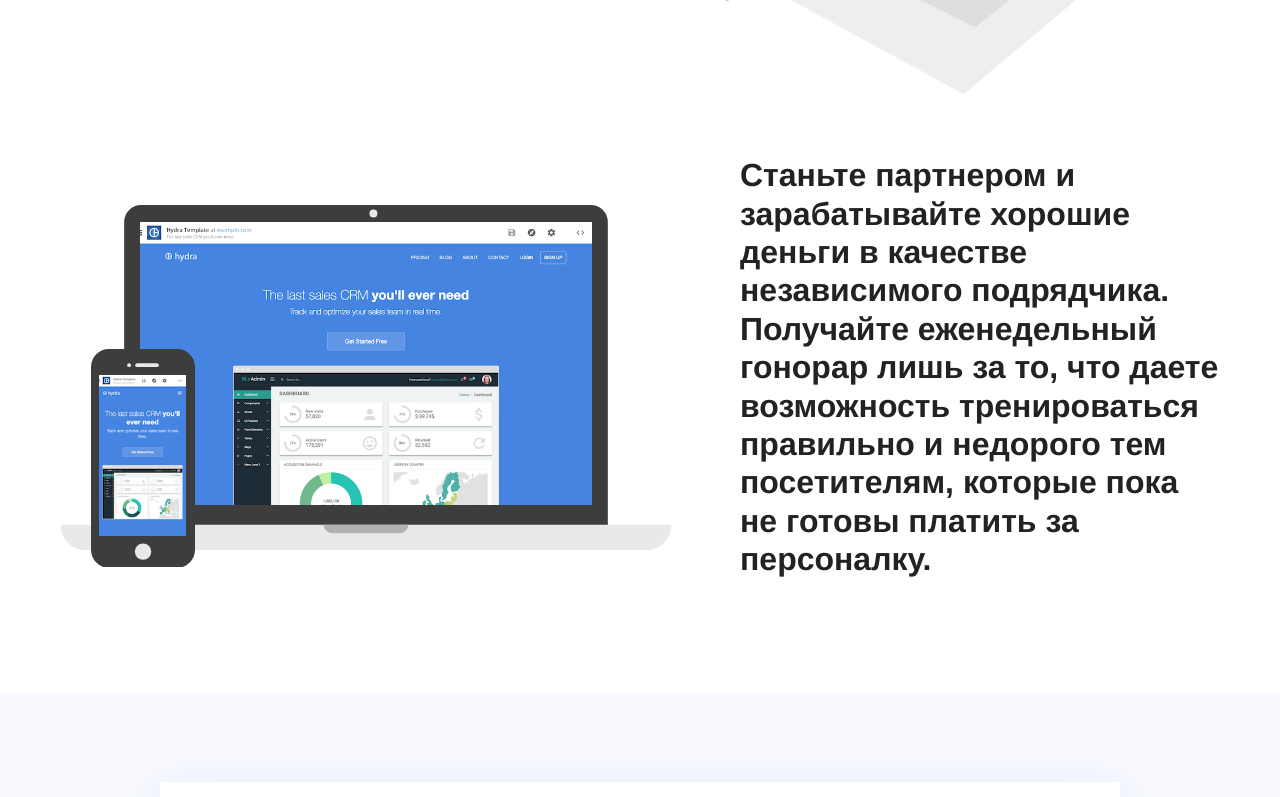
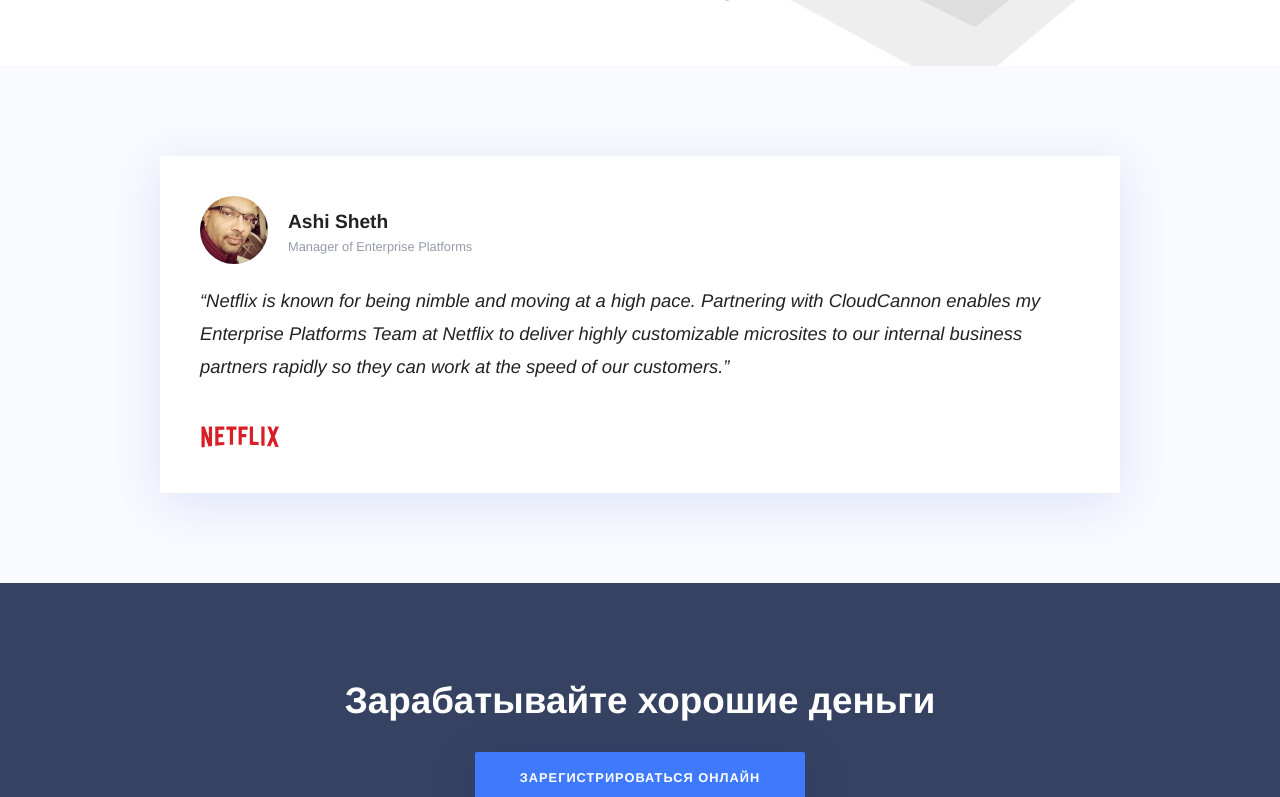
Before and after one commit to RakhimyanTim/instructors.github.io, a Jekyll site: the page built from pages/index.html, in a window 1280 px wide and 900 px high, scrolled down 2598 px, cut to the strip 103-900 px from the top of the window. Built offline with Jekyll 4.4.1, drawn with Linux system fonts in a browser that asks for light colours; some web fonts are replaced.

Commit message:
Update index.html

```diff
--- a/pages/index.html
+++ b/pages/index.html
@@ -16,9 +16,6 @@
 
   {% include components/home-page/content-image.html image="tools" heading="Зарабатывайте хорошие деньги" content_markdown="Станьте партнером и зарабатывайте хорошие деньги в качестве независимого подрядчика. Получайте еженедельный гонорар лишь за то, что даете возможность
 тренироваться правильно и недорого тем посетителям, которые пока не готовы платить за персоналку." %}
-
-  {% include components/home-page/content-image.html image="preview" heading="Станьте партнером и зарабатывайте хорошие деньги в качестве независимого подрядчика. Получайте еженедельный гонорар лишь за то, что даете возможность
-тренироваться правильно и недорого тем посетителям, которые пока не готовы платить за персоналку." %}
 </div>
 
 {% assign case = site.case_studies | where: "name", "Netflix" | first %}
```
